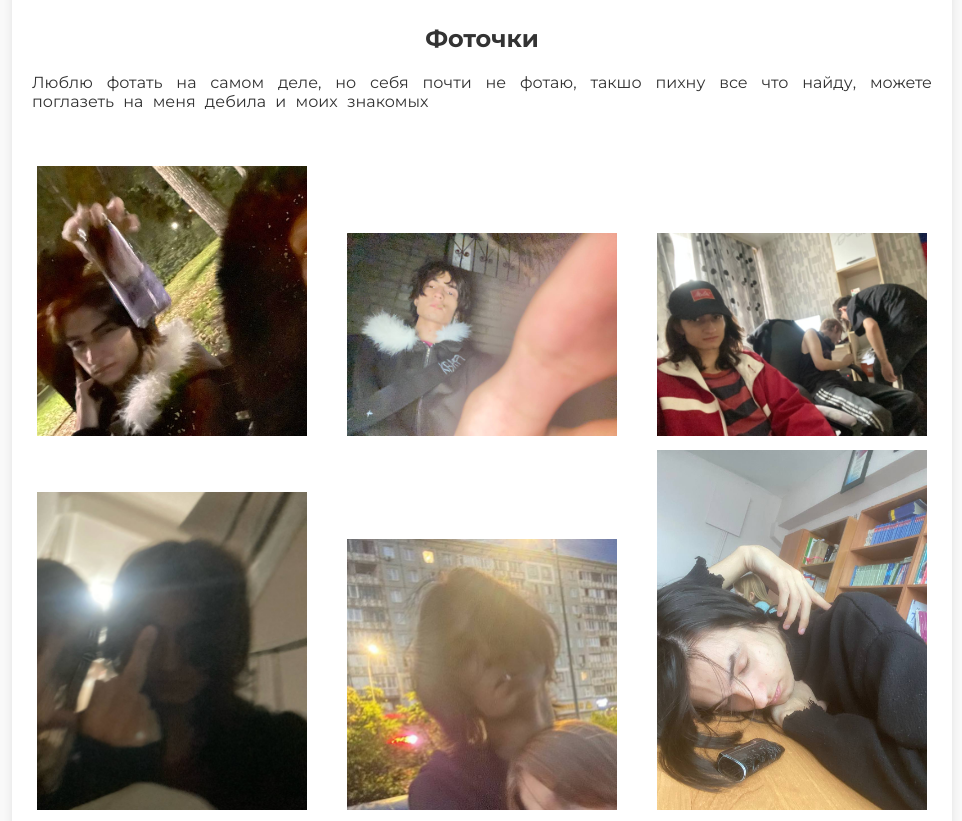
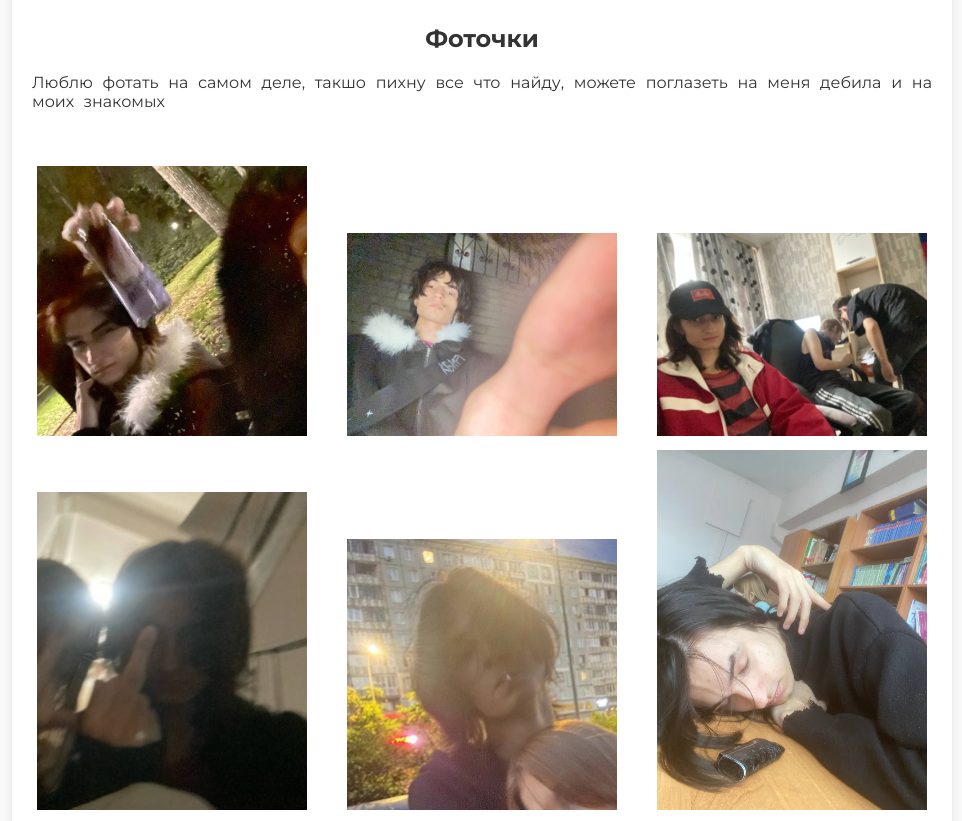
Before and after one commit to aliceauyu/yyggkukumama, a plain HTML site: page index.html in a window 1280 px wide. Shown: the part 2154-2975 px from the top of the page, without its empty margins (158-1120 px from the left). Drawn offline with Linux system fonts and the light colour scheme.

Commit message:
index.html

```diff
--- a/index.html
+++ b/index.html
@@ -61,7 +61,7 @@
                 </div>
                 <div class = "gallery "id="gallery">
                     <h2>Фоточки</h2>
-                    <p>Люблю фотать на самом деле, но себя почти не фотаю, такшо пихну все что найду, можете поглазеть на меня дебила и моих знакомых</p>
+                    <p>Люблю фотать на самом деле, такшо пихну все что найду, можете поглазеть на меня дебила и на моих знакомых</p>
                     <img src="img/1.jpg">
                     <img src="img/2.jpg">
                     <img src="img/3.jpg">
```
